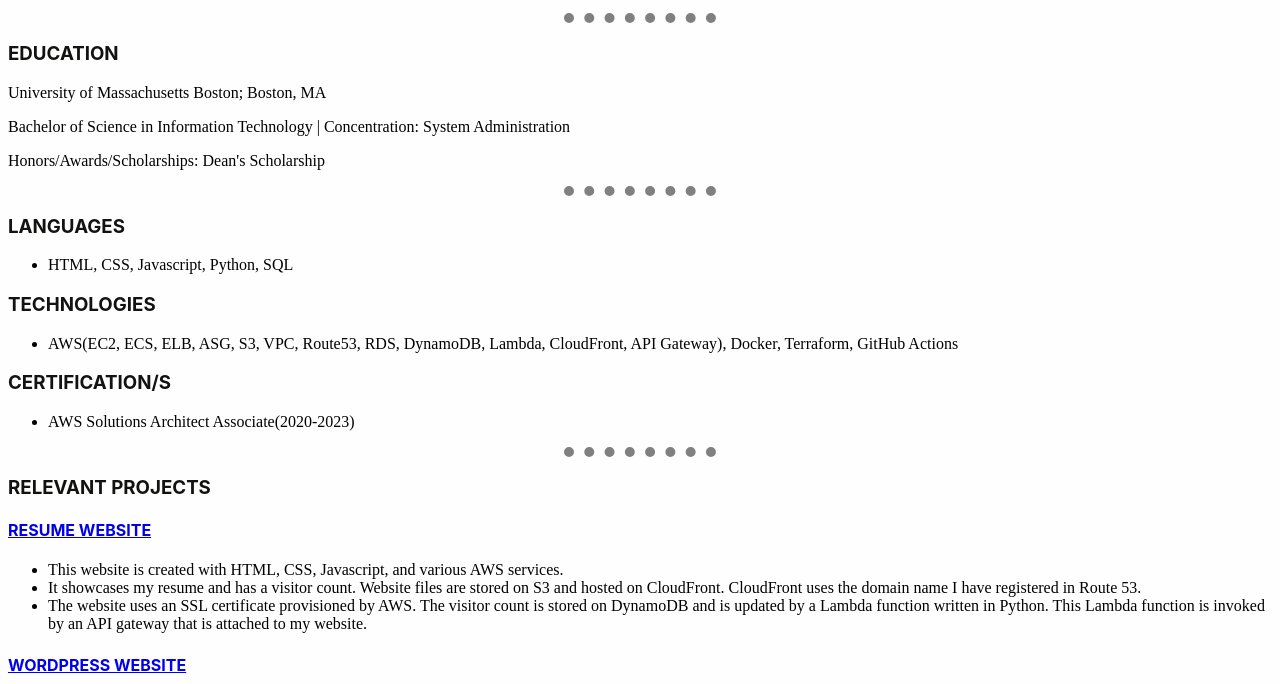
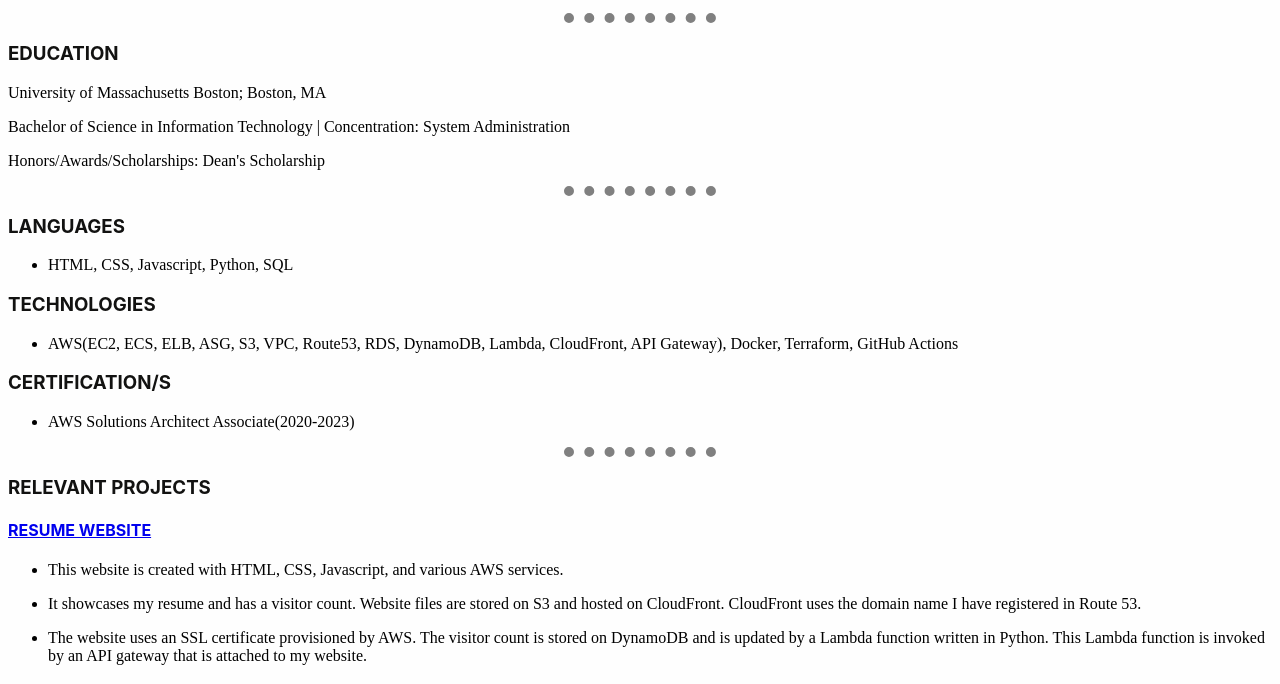
Before and after one commit to benchar/Resume-Website, a plain HTML site: page resume.html in a window 1280 px wide. Shown: the part 89-773 px from the top of the page. Drawn offline with Linux system fonts and the light colour scheme.

Commit message:
edited projects

```diff
--- a/resume.html
+++ b/resume.html
@@ -52,14 +52,21 @@
 <h3>RELEVANT PROJECTS</h3>
 
       <h4><a href="https://github.com/benchar/Resume-Website" target = "_blank"> Resume Website</a></h4>
-      <p><ul>
+      <p>
+        <ul>
         <li>
           This website is created with HTML, CSS, Javascript, and various AWS services.
           </li>
+        </ul>
+
+        <ul>
           <li>
             It showcases my resume and has a visitor count. Website files are stored on S3 and hosted on CloudFront. CloudFront uses the domain name I have registered in Route 53.
             </li>
-            <li>
+          </ul>
+
+            <ul>
+              <li>
               The website uses an SSL certificate provisioned by AWS. The visitor count is stored on DynamoDB and is updated by a Lambda function written in Python. This Lambda function is invoked by an API gateway that is attached to my website.
               </li>
         </ul>
```
